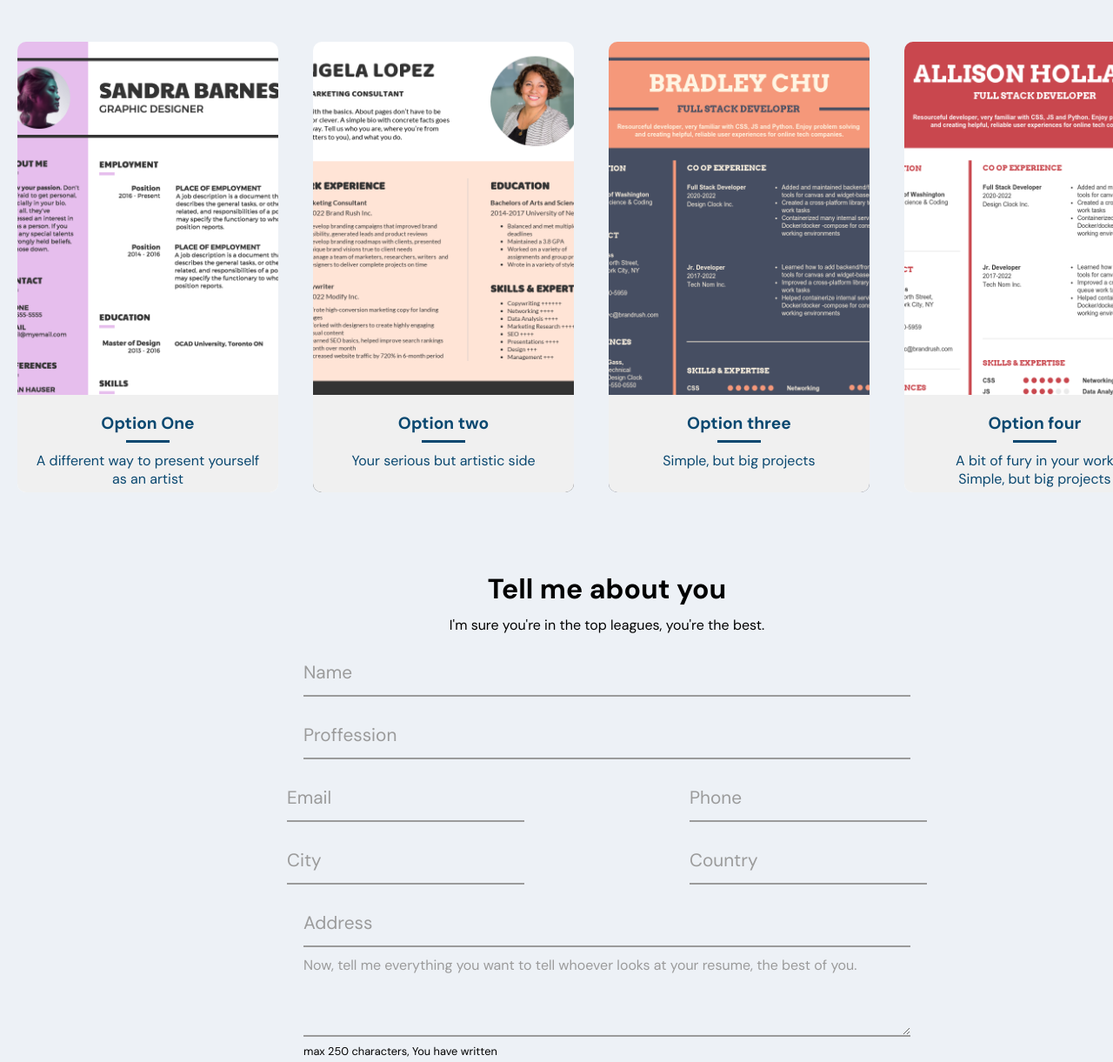
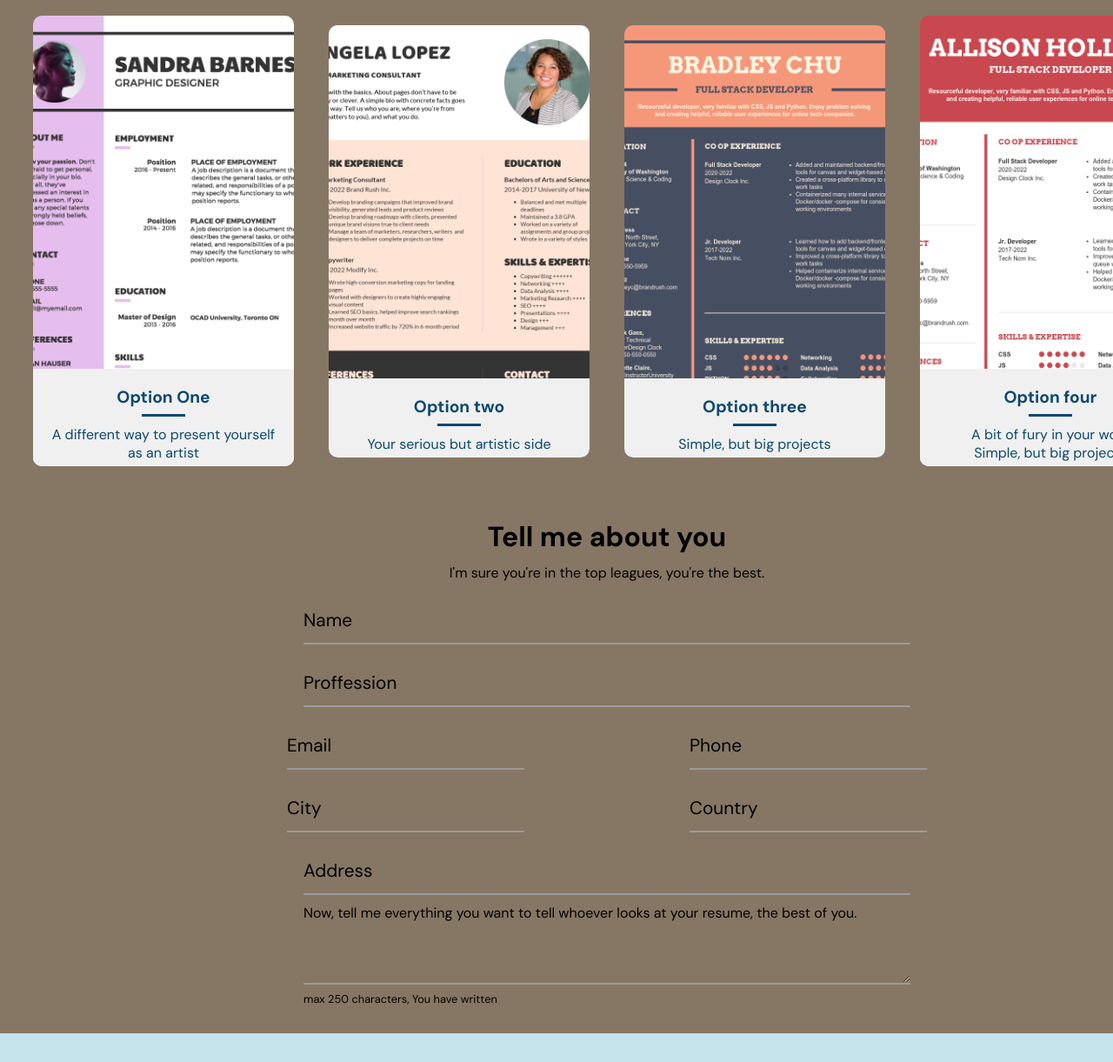
Before and after one commit to Coaxus-ux/ResumeGenerator, a plain HTML site: page index.html in a window 1280 px wide. Shown: the part 985-2206 px from the top of the page at 87% size. Drawn offline with nearby package versions, Linux system fonts and the light colour scheme.

Commit message:
card position fixed

```diff
--- a/Styles/app.css
+++ b/Styles/app.css
@@ -3,16 +3,33 @@
   height: 3880px;
   left: calc(50% - 1296px / 2 - 8px);
   top: 51px;
-  background: #edf1f6;
+  background: #c6e4eb;
   margin: 10px auto;
   backdrop-filter: blur(24px);
   border-radius: 22px;
+  -webkit-box-shadow:0px 0px 100px 21px #b2b2b2 ;
+-moz-box-shadow:0px 0px 100px 21px #b2b2b2 ;
+box-shadow:0px 0px 100px 21px #b2b2b2 ;
   font-family: "DM Sans", sans-serif;
+}
+.resume-options{
+
+  padding-top: 20px;
+  background-color: #867764;
+  backdrop-filter: blur(24px);
+}
+.form-options{
+  padding-top: 20px;
+  padding-bottom: 30px;
+  background-color: #867764;
 }
 .spacing{
   margin-top: 50px;
 }
 .home-background{
+  border-radius:20px 20px 0px 0px;
+  -moz-border-radius:20px 20px 0px 0px;
+  -webkit-border-radius:20px 20px 0px 0px;
   background-image: url(/img/back_home.jpg);
 }
 .centering{
--- a/Styles/card.css
+++ b/Styles/card.css
@@ -11,11 +11,12 @@ h2 {
 ul {
   display: -webkit-box;
   display: -ms-flexbox;
+  display: inline-flex;
   display: flex;
   -ms-flex-wrap: wrap;
-      flex-wrap: wrap;
-  list-style: none;
-  padding: 0;
+  flex-wrap: wrap;
+  align-items: center;
+  justify-content: center;
 }
 
 ul .booking-card {
@@ -241,4 +242,3 @@ ul .booking-card:hover .informations-container .more-information {
 h1 {
   margin: 10px 20px;
 }
-/*# sourceMappingURL=card.css.map */
--- a/Styles/forms.css
+++ b/Styles/forms.css
@@ -30,7 +30,7 @@
 	 display: block;
 	 transition: 0.2s;
 	 font-size: 1rem;
-	 color: #9b9b9b;
+	 color: #000000;
 }
  .form__field:focus {
 	 padding-bottom: 6px;
--- a/index.html
+++ b/index.html
@@ -61,8 +61,7 @@
                     ahead of you, don't let anyone tell you that you are not capable.</p>
             </div>
         </div>
-        <div class="spacing"></div>
-        <section>
+        <section class="resume-options">
             <ul>
                 <li class="booking-card image-card" style="background-image: url(img/resumen_png_3.png)">
                     <div class="book-container">
@@ -212,8 +211,8 @@
                 </li>
             </ul>
         </section>
-        <div class="spacing"></div>
-        <section class="forms-container">
+
+        <section class="forms-container form-options">
             <h1>Tell me about you</h1>
             <p class="sub-title">I'm sure you're in the top leagues, you're the best.
             </p>
```
